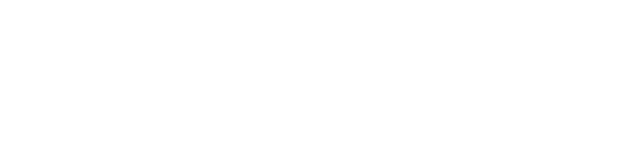
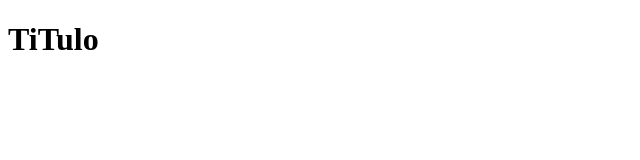
Before and after one commit to jhersonjhochoa/hello-world-git, a plain HTML site: page index.html in a window 1280 px wide. Shown: the whole page, without its empty margins (0-640 px from the left). Drawn offline with Linux system fonts and the light colour scheme.

Commit message:
Se agrego un titulo al index

```diff
--- a/index.html
+++ b/index.html
@@ -7,6 +7,6 @@
     <title>Demo Git</title>
 </head>
 <body>
-
+    <h1>TiTulo</h1>
 </body>
 </html>
```
